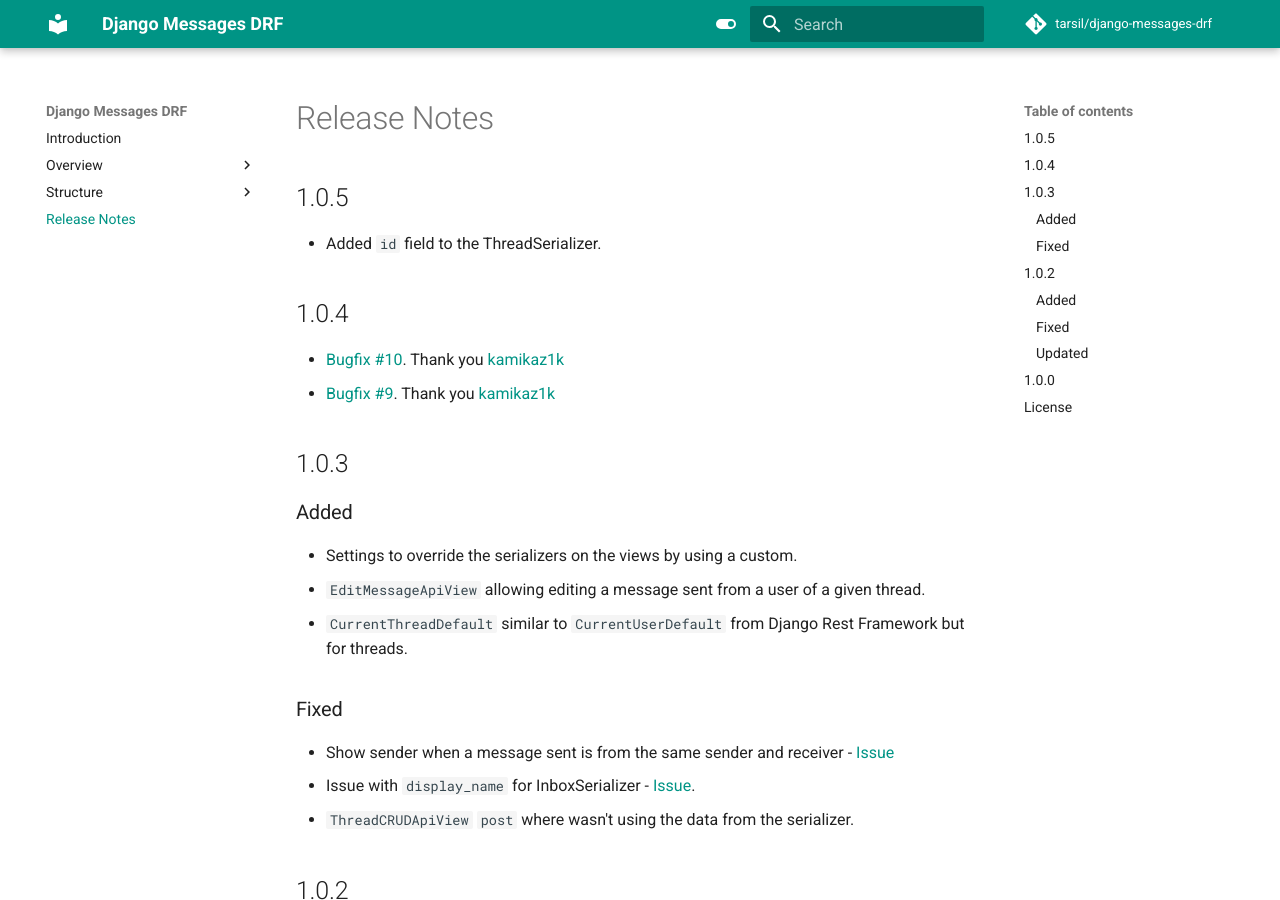
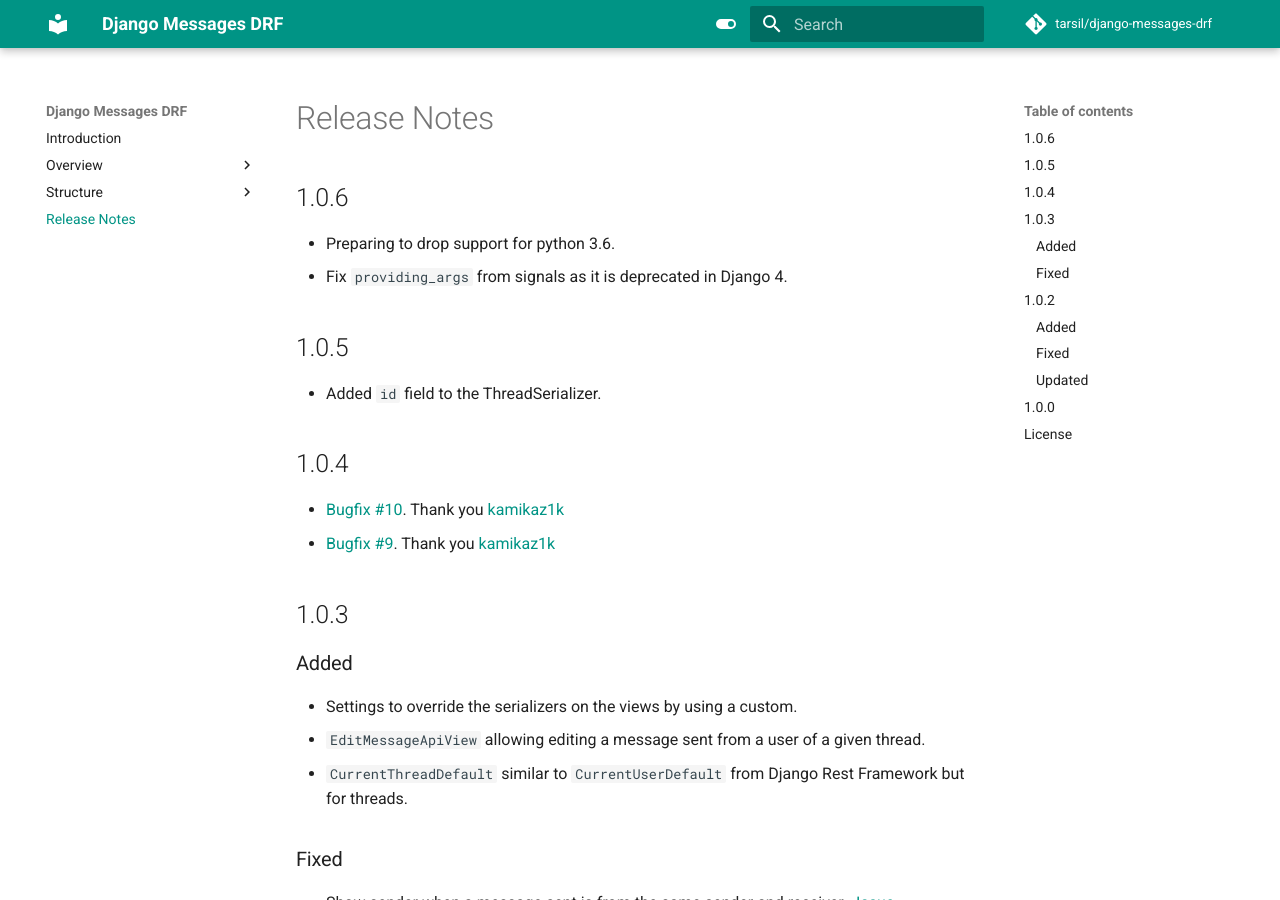
Before and after one commit to tarsil/django-messages-drf, an MkDocs documentation site: the page built from docs/release-notes.md, in a window 1280 px wide and 900 px high. Built offline with MkDocs 1.6.1 and Material for MkDocs 9.7.7, drawn with Linux system fonts in a browser that asks for light colours; comment, search, counter and statistics services are not loaded.

Commit message:
Fix Signal and update documentation. Prepare for new release

```diff
--- a/docs/release-notes.md
+++ b/docs/release-notes.md
@@ -1,4 +1,9 @@
 # Release Notes
+
+## 1.0.6
+
+- Preparing to drop support for python 3.6.
+- Fix `providing_args` from signals as it is deprecated in Django 4.
 
 ## 1.0.5
 
--- a/setup.py
+++ b/setup.py
@@ -28,6 +28,8 @@
         "Framework :: Django :: 2.2",
         "Framework :: Django :: 3.0",
         "Framework :: Django :: 3.1",
+        "Framework :: Django :: 3.2",
+        "Framework :: Django :: 4.0",
         "Intended Audience :: Developers",
         "License :: OSI Approved :: MIT License",
         "Operating System :: OS Independent",
@@ -36,6 +38,8 @@
         "Programming Language :: Python :: 3.6",
         "Programming Language :: Python :: 3.7",
         "Programming Language :: Python :: 3.8",
+        "Programming Language :: Python :: 3.9",
+        "Programming Language :: Python :: 3.10",
         "Topic :: Software Development :: Libraries :: Python Modules",
     ],
     install_requires=[
```
Also changed, not shown: README.md (+16 -15 lines), 3 other files.
